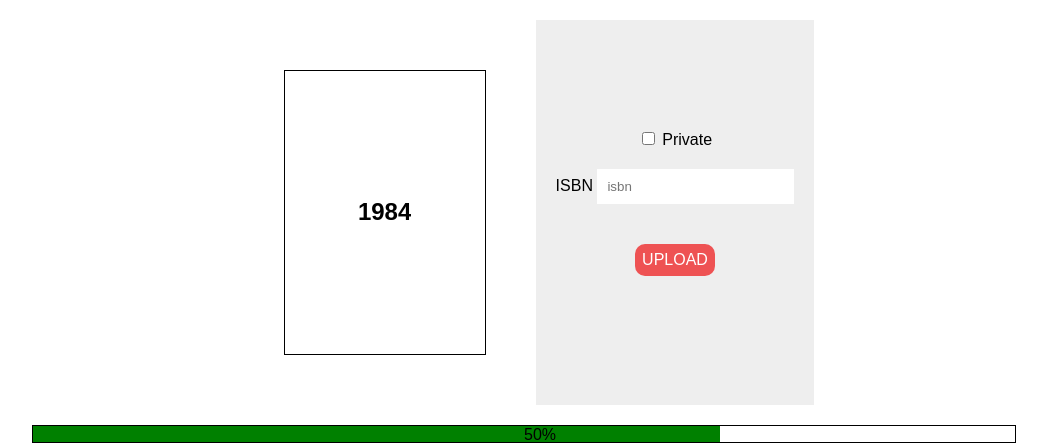
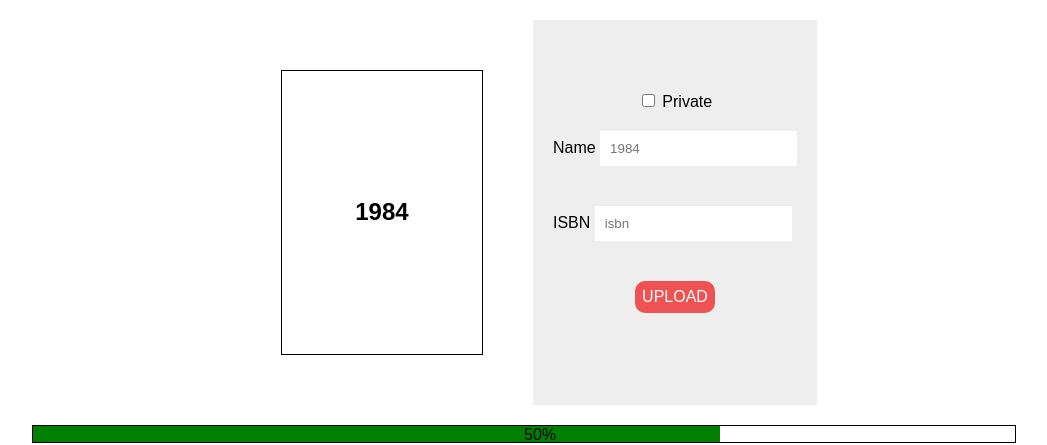
Before and after one commit to drw0if/ethlib, a PHP site: page /upload.php in a window 1280 px wide. Shown: the part 60-505 px from the top of the page, without its empty margins (116-1163 px from the left). Run offline with PHP 8.4, Linux system fonts and the light colour scheme; the visitor is signed in with stand-in values (Sample User, id 1).

Commit message:
Added name field to upload form

```diff
--- a/upload.php
+++ b/upload.php
@@ -10,7 +10,7 @@
 <?php require_once __DIR__ . "/template/header.php"; ?>
 
     <div class="row">
-        <label for="file" id="file-label">
+        <label for="file-input" id="file-label">
             <h2>1984</h2>
         </label>
 
@@ -22,6 +22,10 @@
                 Private
             </label>
 
+            <label for="name" class="d-block">
+                Name
+                <input type="text" name="name" class="form-input" placeholder="1984">
+            </label>
             <label for="isbn" class="d-block">
                 ISBN
                 <input type="text" name="isbn" class="form-input" placeholder="isbn">
```
